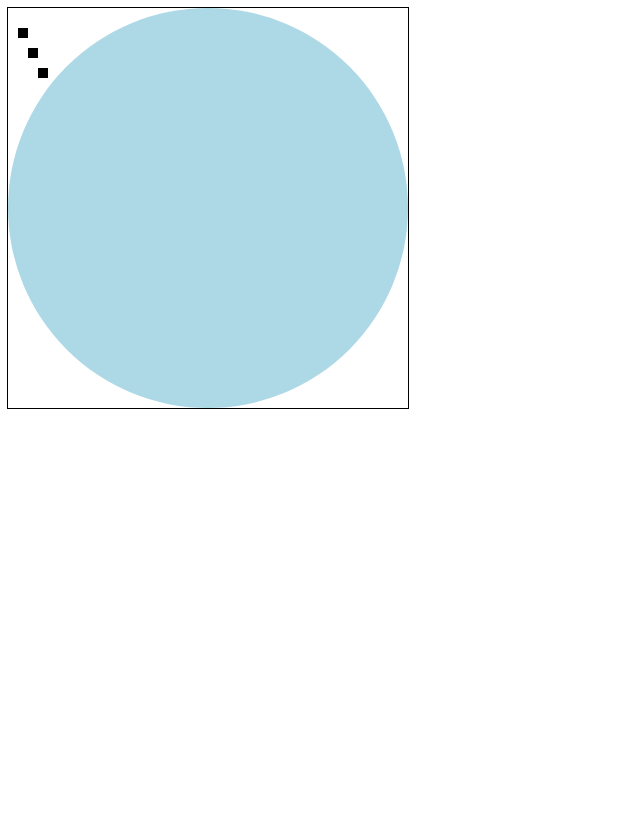
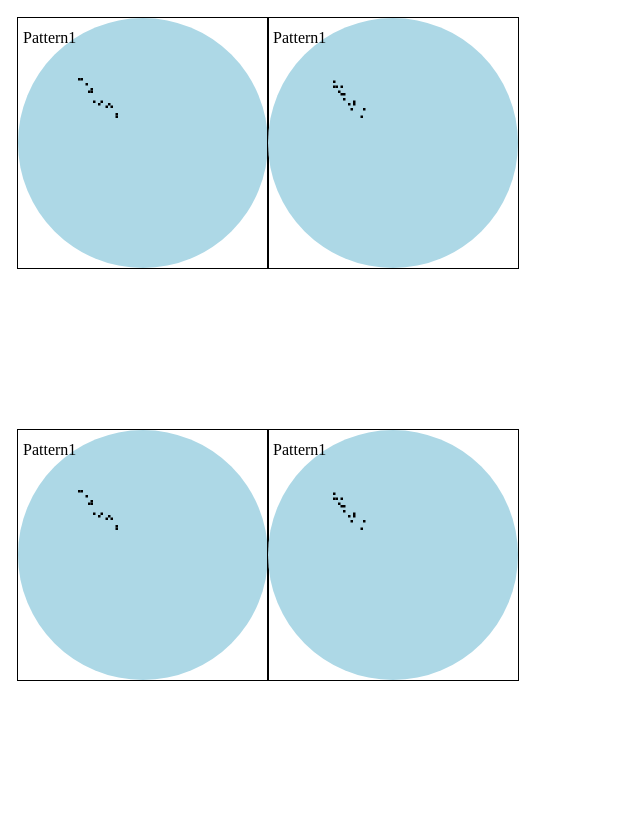
Before and after one commit to sohcalvin/wafermap, a plain HTML site: page src/webapp/wafermap.html in a window 1280 px wide. Shown: the whole page, without its empty margins (0-640 px from the left). Before the commit the page ends 800 px from the top, so only its background shows below. Drawn offline with Linux system fonts and the light colour scheme.

Commit message:
Refactor WaferMap.js

```diff
--- a/src/utility/wafermap.html
+++ /dev/null
@@ -1,18 +0,0 @@
-<html>
-<script src="d3.v3.min.js"></script>
-<script>
-    function drawMap(){
-
-        var c = document.getElementById("waferCanvas");
-        var ctx = c.getContext("2d");
-
-        ctx.fillStyle = "#FF0000";
-        ctx.fillRect(0,0,150,75);
-    }
-</script>
-<body onload="drawMap()">
-    <canvas id="waferCanvas" width="200" height="100">
-    </canvas>
-</body>
-
-</html>
--- /dev/null
+++ b/src/webapp/WaferMap.js
@@ -0,0 +1,62 @@
+function WaferMap(jsonMapData){
+    //this.jsonMapData = jsonMapData;
+    this._load = function(jsonMapDataUrl, callbackFunction){
+        var that = this;
+        d3.json(jsonMapDataUrl, function(wafermap_data){
+            that.jsonMapData = wafermap_data;
+            callbackFunction();
+		});
+    }
+    this.loadAndDraw = function(jsonMapDataUrl, containerName){
+        var that = this;
+        this._load(jsonMapDataUrl, function(){ that.draw(containerName);})
+    }
+    this.draw = function(containerName){
+            wafermap_data = this.jsonMapData;
+			var bins = wafermap_data.bindata;
+			positions = bins["1"];
+			var canvasSizeX = 250;
+			var canvasSizeY = canvasSizeX;
+			var waferSizeX = wafermap_data.xDim;
+			var waferSizeY = wafermap_data.yDim;
+			var centerX = canvasSizeX /2;
+			var centerY = canvasSizeY /2;
+			var radius = canvasSizeX/2;
+			var chipSizeX = canvasSizeX / waferSizeX;
+			var chipSizeY = canvasSizeY / waferSizeY;
+			var title = wafermap_data.title;
+
+			// **** Drawing simple shapes ****
+			var canvas = d3.select(containerName)
+						.append("svg")
+						.attr("style", "outline: thin solid black;") // Give it a border
+						.attr("width",canvasSizeX)
+						.attr("height",canvasSizeY);
+
+
+			var circle = canvas.append("circle")
+						.attr("cx",centerX)
+						.attr("cy",centerY)
+						.attr("r",radius)
+						//.attr("fill","white");
+						.attr("fill","lightblue");
+
+
+			positions.forEach(function(i){
+				var posX = i.x * chipSizeX;
+				var posY = i.y * chipSizeY;
+				canvas.append("rect")
+						.attr("x",posX)
+						.attr("y",posY)
+						.attr("width", chipSizeX)
+						.attr("height", chipSizeY);
+			});
+
+			canvas.append("text")
+				.attr("x",5)
+				.attr("y",25)
+				.text(title);
+		}
+
+
+}
--- a/src/webapp/resources/wafermap_data.json
+++ b/src/webapp/resources/wafermap_data.json
@@ -1,22 +1 @@
-{
-  "id": "wafer1",
-  "title": "Pattern1",
-  "xDim": 40,
-  "yDim": 40,
-  "bindata": {
-    "1": [
-      {
-        "x": 1,
-        "y": 2
-      },
-      {
-        "x": 2,
-        "y": 4
-      },
-      {
-        "x": 3,
-        "y": 6
-      }
-    ]
-  }
-}
+{"yDim": 100, "xDim": 100, "id": "wafer1", "bindata": {"1": [{"x": 24, "y": 24}, {"x": 25, "y": 24}, {"x": 27, "y": 26}, {"x": 29, "y": 28}, {"x": 28, "y": 29}, {"x": 29, "y": 29}, {"x": 30, "y": 33}, {"x": 33, "y": 33}, {"x": 32, "y": 34}, {"x": 36, "y": 34}, {"x": 35, "y": 35}, {"x": 37, "y": 35}, {"x": 39, "y": 38}, {"x": 39, "y": 39}]}, "title": "Pattern1"}
--- /dev/null
+++ b/src/webapp/resources/wafermap_data2.json
@@ -0,0 +1 @@
+{"yDim": 100, "bindata": {"1": [{"x": 26, "y": 25}, {"x": 26, "y": 27}, {"x": 27, "y": 27}, {"x": 29, "y": 27}, {"x": 28, "y": 29}, {"x": 29, "y": 30}, {"x": 30, "y": 30}, {"x": 30, "y": 32}, {"x": 34, "y": 33}, {"x": 32, "y": 34}, {"x": 34, "y": 34}, {"x": 33, "y": 36}, {"x": 38, "y": 36}, {"x": 37, "y": 39}]}, "xDim": 100, "title": "Pattern1", "id": "waf1"}
--- a/src/webapp/wafermap.html
+++ b/src/webapp/wafermap.html
@@ -3,52 +3,30 @@
 	<title>Overview of D3</title>
 	<!-- <script src="http://d3js.org/d3.v3.min.js"></script> -->
 	<script src="d3.v3.min.js"></script>
-
+	<script src="WaferMap.js"></script>
+	<style>
+		.container {
+    		padding-top: 10px;
+    		padding-right: 10px;
+    		padding-bottom: 10px;
+    		padding-left: 10px;
+			height:50%;
+			overflow: auto;
+}
+	</style>
 
 </head>
 <body>
+<div id="ContainerPattern1" class = "container" ></div>
+<div id="ContainerPattern2" class = "container" ></div>
 	<script>
-		d3.json("resources/wafermap_data.json", function(wafermap_data){
-			var bins = wafermap_data.bindata;
-			//var positions = [{ "x" : 1, "y" : 1 },{ "x" : 2, "y" : 2 }, { "x" : 3, "y" : 3 } ];
-			positions = bins["1"];
-			var canvasSizeX = 400;
-			var canvasSizeY = canvasSizeX;
-			var waferSizeX = wafermap_data.xDim;
-			var waferSizeY = wafermap_data.yDim;
-			var centerX = canvasSizeX /2;
-			var centerY = canvasSizeY /2;
-			var radius = canvasSizeX/2;
-			var chipSizeX = canvasSizeX / waferSizeX;
-			var chipSizeY = canvasSizeY / waferSizeY;
+		var waferMap = new WaferMap();
+		waferMap.loadAndDraw("resources/wafermap_data.json", "#ContainerPattern1");
+		waferMap.loadAndDraw("resources/wafermap_data2.json", "#ContainerPattern1");
 
-			// **** Drawing simple shapes ****
-			var canvas = d3.select("body")
-						.append("svg")
-						.attr("style", "outline: thin solid black;") // Give it a border
-						.attr("width",canvasSizeX)
-						.attr("height",canvasSizeY);
+		waferMap.loadAndDraw("resources/wafermap_data.json", "#ContainerPattern2");
+		waferMap.loadAndDraw("resources/wafermap_data2.json", "#ContainerPattern2");
 
-			var circle = canvas.append("circle")
-						.attr("cx",centerX)
-						.attr("cy",centerY)
-						.attr("r",radius)
-						//.attr("fill","white");
-						.attr("fill","lightblue");
-
-
-			positions.forEach(function(i){
-				var posX = i.x * chipSizeX;
-				var posY = i.y * chipSizeY;
-				canvas.append("rect")
-						.attr("x",posX)
-						.attr("y",posY)
-						.attr("width", chipSizeX)
-						.attr("height", chipSizeY);
-			});
-
-
-		});
 
 
 	</script>
```
Also changed, not shown: 2 other files.
